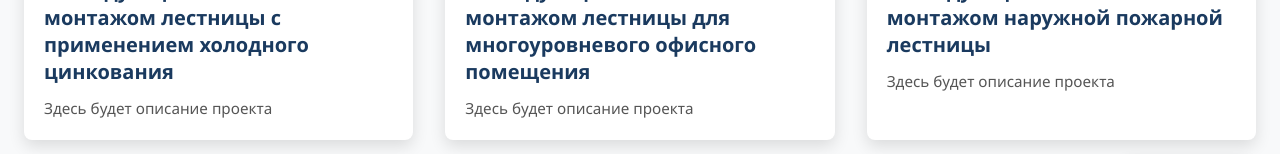
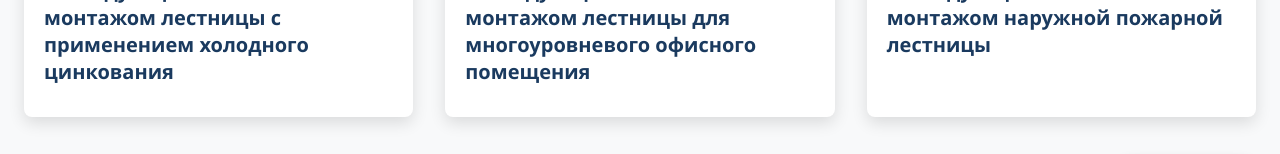
Before and after one commit to Metaplay17/order, a React (Vite) app in the folder order-react-app/: page /#/portfolio in a window 1280 px wide. Shown: the part 579-733 px from the top of the page. Built offline with nearby package versions, Linux system fonts and the light colour scheme; no server answers.

Commit message:
description fix

```diff
--- a/order-react-app/src/pages/Portfolio.tsx
+++ b/order-react-app/src/pages/Portfolio.tsx
@@ -136,21 +136,21 @@ const projects: Project[] = [
     id: 1,
     title: "Проектирование с последующим изготовлением и монтажом лестницы с применением холодного цинкования",
     type: "Изготовление металлоконструкций",
-    description: "Здесь будет описание проекта",
+    description: "",
     images: [withzh1, withzh2, withzh3, withzh4]
   },
   {
     id: 2,
     title: "Проектирование с последующим изготовлением и монтажом лестницы для многоуровневого офисного помещения",
     type: "Изготовление металлоконструкций",
-    description: "Здесь будет описание проекта",
+    description: "",
     images: [foroffieceroom2, foroffieceroom1, foroffieceroom3, foroffieceroom4]
   },
   {
     id: 3,
     title: "Проектирование с последующим изготовлением и монтажом наружной пожарной лестницы",
     type: "Изготовление металлоконструкций",
-    description: "Здесь будет описание проекта",
+    description: "",
     images: [last1, last2, last3, last4]
   },
 
@@ -158,35 +158,35 @@ const projects: Project[] = [
     id: 4,
     title: "Дизайн проект 1",
     type: "Дизайн проекты (флиппинг)",
-    description: "Здесь будет описание проекта",
+    description: "",
     images: [design_1_1, design_1_2, design_1_3, design_1_4, design_1_5, design_1_6]
   },
   {
     id: 6,
     title: "Дизайн проект 2",
     type: "Дизайн проекты (флиппинг)",
-    description: "Здесь будет описание проекта",
+    description: "",
     images: [design_3_1, design_3_2, design_3_3, design_3_4]
   },
   {
     id: 7,
     title: "Зиларт",
     type: "Ремонт жилых помещений",
-    description: "Здесь будет описание проекта",
+    description: "",
     images: [repair_1_1, repair_1_2, repair_1_3, repair_1_4, repair_1_5, repair_1_6, repair_1_7, repair_1_8, repair_1_9]
   },
   {
     id: 8,
     title: "Пресня",
     type: "Ремонт жилых помещений",
-    description: "Здесь будет описание проекта",
+    description: "",
     images: [repair_2_1, repair_2_2, repair_2_3]
   },
   {
     id: 9,
     title: "Некрасовка",
     type: "Ремонт жилых помещений",
-    description: "Здесь будет описание проекта",
+    description: "",
     images: [repair_3_1, repair_3_2, repair_3_3]
   },
   {
@@ -207,28 +207,28 @@ const projects: Project[] = [
     id: 12,
     title: "ВДНХ",
     type: "Ремонт жилых помещений",
-    description: "Здесь будет описание проекта",
+    description: "",
     images: [repair_4_1, repair_4_2, repair_4_3, repair_4_4, repair_4_5]
   },
   {
     id: 13,
     title: "Отделка С/У в коттедже",
     type: "Ремонт жилых помещений",
-    description: "Здесь будет описание проекта",
+    description: "",
     images: [repair_5_1, repair_5_2, repair_5_3, repair_5_4, repair_5_5, repair_5_6]
   },
   {
     id: 14,
     title: "Дизайн проект 3",
     type: "Дизайн проекты (флиппинг)",
-    description: "Здесь будет описание проекта",
+    description: "",
     images: [design_4_1, design_4_2, design_4_3, design_4_4, design_4_5, design_4_6, design_4_7, design_4_8]
   },
   {
     id: 15,
     title: "Дизайн проект 4",
     type: "Дизайн проекты (флиппинг)",
-    description: "Здесь будет описание проекта",
+    description: "",
     images: [design_5_1, design_5_2, design_5_3, design_5_4, design_5_5, design_5_6]
   },
   {
```
